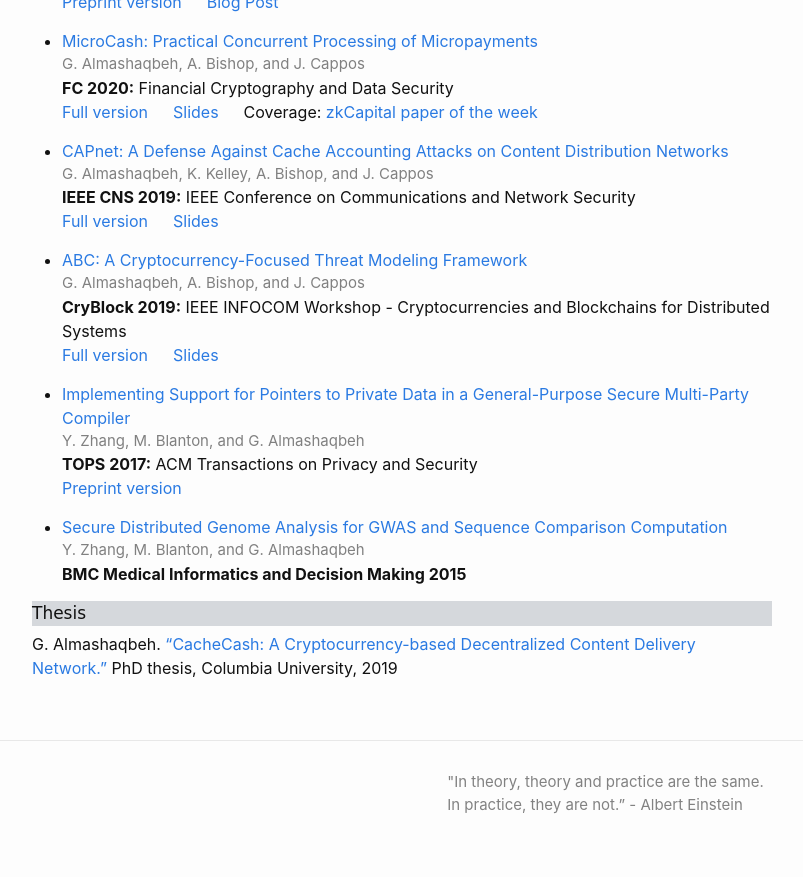
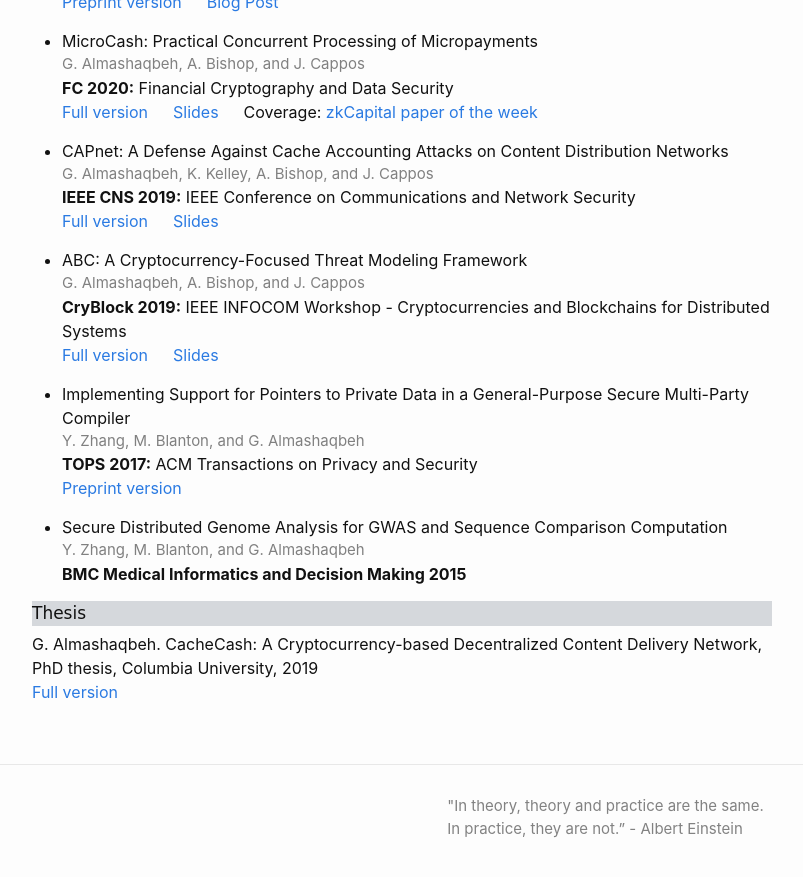
Before and after one commit to GhadaAlmashaqbeh/GhadaAlmashaqbeh.github.io, a Jekyll site: the page built from 02-publications.md, in a window 1280 px wide and 900 px high, scrolled down 964 px. Shown: the top 877 px of the window, without its empty margins (238-1041 px from the left). Built offline with Jekyll 4.4.1, drawn with Linux system fonts in a browser that asks for light colours.

Commit message:
edit index

```diff
--- a/02-publications.md
+++ b/02-publications.md
@@ -21,53 +21,54 @@
 * Unclonable Polymers and Their Cryptographic Applications<br/>
   <div style="color:grey; font-size:15px;">G. Almashaqbeh, R. Canetti, Y. Erlich, J. Gershoni. T. Malkin, I. Pe’er, A. Roitburd-Berman, and E. Tromer</div>
   **Eurocrypt 2022**<br/>
-  [Link](https://link.springer.com/chapter/10.1007/978-3-031-06944-4_26) [Full version](https://eprint.iacr.org/2022/658) &emsp; [Slides](../slides/eurocrypt22.pdf)
+  [Full version](https://eprint.iacr.org/2022/658) &emsp; [Slides](../slides/eurocrypt22.pdf)
 
-* [SoK: Privacy-Preserving Computing in the Blockchain Era](https://ieeexplore.ieee.org/document/9797340)<br/>
+* SoK: Privacy-Preserving Computing in the Blockchain Era<br/>
   <div style="color:grey; font-size:15px;">G. Almashaqbeh and R. Solomon</div>
   **IEEE EuroS&P 2022**<br/>
   [Preprint version](https://eprint.iacr.org/2021/727.pdf) &emsp; [Slides](../slides/sok-eurosp22.pdf) &emsp; Coverage: [zkCapital](https://zkcapital.substack.com/p/this-week-in-blockchain-research-def)
 
-* [Gage MPC: Bypassing Residual Function Leakage for Non-Interactive MPC](https://sciendo.com/article/10.2478/popets-2021-0083)<br/>
+* Gage MPC: Bypassing Residual Function Leakage for Non-Interactive MPC<br/>
   <div style="color:grey; font-size:15px;">G. Almashaqbeh, F. Benhamouda, S. Han, D. Jaroslawicz, T. Malkin. A. Nicita, T. Rabin, A. Shah, and E. Tromer</div>
   **PETS 2021:** Privacy Enhancing Technologies Symposium<br/>
   [Full version](https://eprint.iacr.org/2021/256)&emsp; [Slides](../slides/gagempc-pets-2021.pdf) &emsp; Coverage: [zkCapital](https://zkcapital.substack.com/p/this-week-in-blockchain-research-fb6)
 
-* [Bet and Attack: Incentive Compatible Collaborative Attacks Using Smart Contracts](https://link.springer.com/chapter/10.1007/978-3-030-90370-1_16)<br/>
+* Bet and Attack: Incentive Compatible Collaborative Attacks Using Smart Contracts<br/>
   <div style="color:grey; font-size:15px;">Z. Motaqy, G. Almashaqbeh, B. Bahrak, and N. Yazdani</div>
   **GameSec 2021:** Conference on Decision and Game Theory for Security<br/>
   [Preprint version](https://arxiv.org/pdf/2010.12280.pdf)&emsp; [Slides](../slides/gamesec21.pdf)
 
-* [Rethinking Service Systems: A Path Towards Secure and Equitable Resource Markets](https://www.usenix.org/publications/loginonline/rethinking-service-systems)<br/>
+* Rethinking Service Systems: A Path Towards Secure and Equitable Resource Markets<br/>
   <div style="color:grey; font-size:15px;">G. Almashaqbeh</div>
   **USENIX ;login: Magazine 2021**<br/>
   [Preprint version](./preprint/almashaqbeh-login-21.pdf) &emsp; [Blog Post](https://blog.nucypher.com/the-path-towards-building-decentralized-services/)
 
-* [MicroCash: Practical Concurrent Processing of Micropayments](https://link.springer.com/chapter/10.1007/978-3-030-51280-4_13)<br/>
+* MicroCash: Practical Concurrent Processing of Micropayments<br/>
   <div style="color:grey; font-size:15px;">G. Almashaqbeh, A. Bishop, and J. Cappos</div>
   **FC 2020:** Financial Cryptography and Data Security<br/>
   [Full version](https://arxiv.org/abs/1911.08520) &emsp; [Slides](../slides/microcash-fc-2020.pdf) &emsp; Coverage: [zkCapital paper of the week](https://zkcapital.substack.com/p/this-week-in-blockchain-research-92a)
 
-* [CAPnet: A Defense Against Cache Accounting Attacks on Content Distribution Networks](https://ieeexplore.ieee.org/document/8802825)<br/>
+* CAPnet: A Defense Against Cache Accounting Attacks on Content Distribution Networks<br/>
   <div style="color:grey; font-size:15px;">G. Almashaqbeh, K. Kelley, A. Bishop, and J. Cappos</div>
   **IEEE CNS 2019:** IEEE Conference on Communications and Network Security <br/>
   [Full version](https://arxiv.org/abs/1906.10272) &emsp; [Slides](../slides/capnet-cns-2019.pdf)
 
-* [ABC: A Cryptocurrency-Focused Threat Modeling Framework](https://ieeexplore.ieee.org/document/8845101)<br/>
+* ABC: A Cryptocurrency-Focused Threat Modeling Framework<br/>
   <div style="color:grey; font-size:15px;">G. Almashaqbeh, A. Bishop, and J. Cappos</div>
   **CryBlock 2019:** IEEE INFOCOM Workshop - Cryptocurrencies and Blockchains for Distributed Systems <br/>
   [Full version](https://arxiv.org/abs/1903.03422) &emsp; [Slides](../slides/abc-cryblock-2019.pdf)
 
-* [Implementing Support for Pointers to Private Data in a General-Purpose Secure Multi-Party Compiler](https://dl.acm.org/citation.cfm?id=3154600)<br/>
+* Implementing Support for Pointers to Private Data in a General-Purpose Secure Multi-Party Compiler<br/>
   <div style="color:grey; font-size:15px;">Y. Zhang, M. Blanton, and G. Almashaqbeh</div>
   **TOPS 2017:** ACM Transactions on Privacy and Security <br/>
   [Preprint version](https://arxiv.org/abs/1509.01763)
 
-* [Secure Distributed Genome Analysis for GWAS and Sequence Comparison Computation](https://bmcmedinformdecismak.biomedcentral.com/articles/10.1186/1472-6947-15-S5-S4)<br/>
+* Secure Distributed Genome Analysis for GWAS and Sequence Comparison Computation<br/>
   <div style="color:grey; font-size:15px;">Y. Zhang, M. Blanton, and G. Almashaqbeh</div>
   **BMC Medical Informatics and Decision Making 2015**<br/>
 
 
 <div style="font-family: 'Comic Sans MS'; font-size:17px; background-color:rgb(213, 216, 220);margin-bottom:6px;">Thesis</div>
 
-G. Almashaqbeh. ["CacheCash: A Cryptocurrency-based Decentralized Content Delivery Network."](https://academiccommons.columbia.edu/doi/10.7916/d8-kmv2-7n57) PhD thesis, Columbia University, 2019
+G. Almashaqbeh. CacheCash: A Cryptocurrency-based Decentralized Content Delivery Network, PhD thesis, Columbia University, 2019<br/>
+[Full version](https://academiccommons.columbia.edu/doi/10.7916/d8-kmv2-7n57)
```
